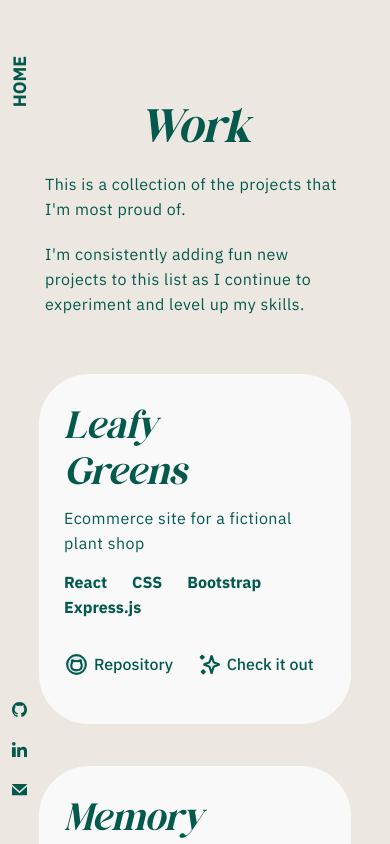
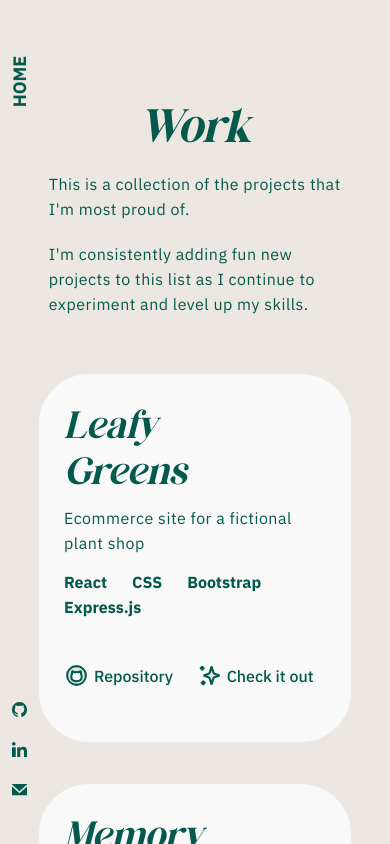
Before and after one commit to huntkay1/portfolio, a React (Vite) app: page /work in a window 390 px wide. Shown: the top 844 px of the page. Built offline with nearby package versions, Linux system fonts and the light colour scheme.

Commit message:
Update responsiveness
Fixed card content placement to fit better across
all device sizes

Decreased the width of about copy

```diff
--- a/src/styles/About.css
+++ b/src/styles/About.css
@@ -73,7 +73,7 @@
     }
 
     .about-copy {
-        width: 80vw;
+        width: 70vw !important;
         margin-bottom: 2vh;
     }
 
--- a/src/styles/Work.css
+++ b/src/styles/Work.css
@@ -121,8 +121,14 @@
     gap: 5px;
 }
 
+@media (width: 344px) {
+    .project-links {
+        gap: 30px;
+    }
+}
 
-@media (max-width: 430px) {
+
+@media (max-width: 540px) {
 
     .work {
         display: flex;
@@ -133,6 +139,10 @@
         flex-direction: column-reverse;
         margin-left: 0;
         margin-right: 0;
+    }
+
+    .work-copy {
+        width: 75%;
     }
 
     .work-container {
@@ -153,6 +163,10 @@
         opacity: 1;
     }
 
+    .card {
+        height: 100%;
+    }
+
     .card-info {
         margin: 20px 25px;
     }
@@ -166,13 +180,14 @@
     }
 
     .project-links {
-        margin-top: 2.2vh;
-        flex-direction: row !important;
+        flex-wrap: wrap;
+        gap: 20px;
+        margin-top: 30px;
     }
 
 }
 
-@media (min-width: 540px) and (max-width: 1400px) {
+@media (min-width: 550px) and (max-width: 1400px) {
 
     .work {
         display: flex;
@@ -195,7 +210,7 @@
     }
 
     .card-info {
-        width: 25vw;
+        width: 28vw;
     }
 
     .hidden-content {
@@ -203,7 +218,7 @@
     }
 
     .project-links {
-        margin-top: 2vh;
+        margin-top: 1.5vh;
     }
 
     .link {
```
